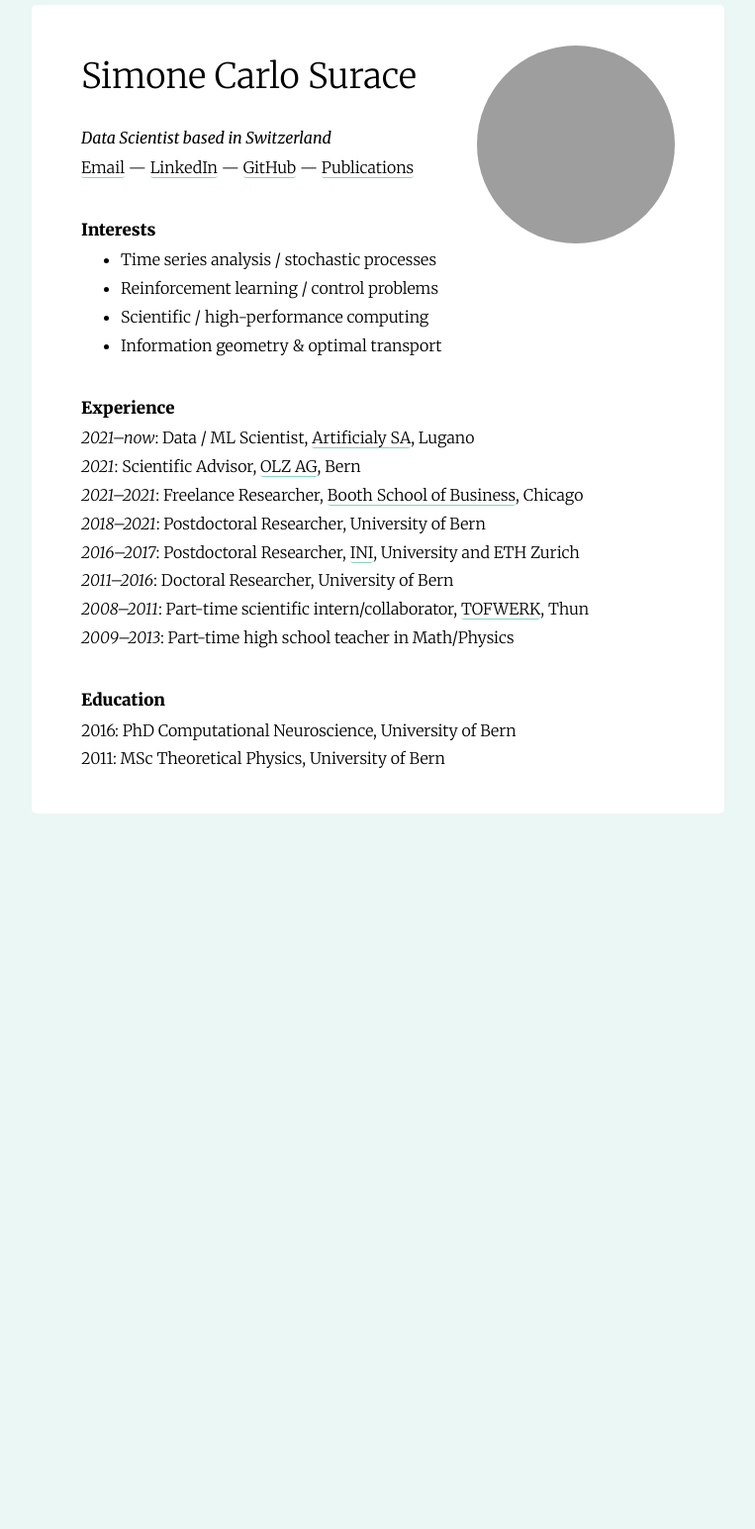
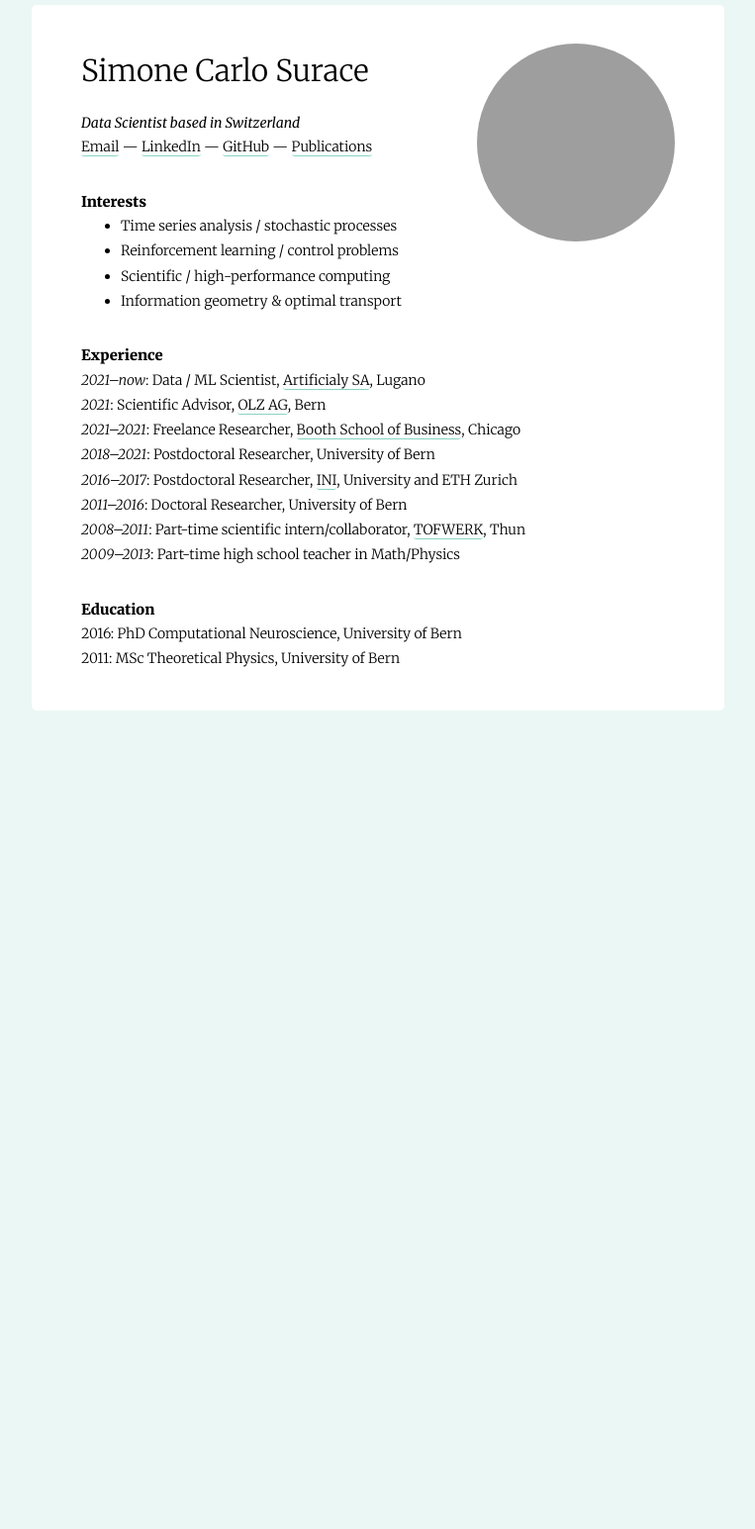
Before and after one commit to simsurace/simsurace.github.io, a Jekyll site: the page built from index.md, in a window 1280 px wide. Shown: the whole page at 99% size, without its empty margins (258-1021 px from the left). Built offline with Jekyll 4.4.1, drawn with Linux system fonts in a browser that asks for light colours; grey boxes are pictures that could not be loaded.

Commit message:
Change font sizes

```diff
--- a/styles/site.css
+++ b/styles/site.css
@@ -10,7 +10,7 @@ html {
 body {
   margin: 0 auto 0 auto;
   font-family: Merriweather,Montserrat,Georgia,Cambria,"Times New Roman",Times,serif;
-  font-size: 16px;
+  font-size: 14px;
   font-weight: lighter;
   line-height: 1.8;
   max-width: 700px;
@@ -40,7 +40,7 @@ h1, h2, h3, h4 {
   margin: 0;
 }
 h1 {
-  font-size: 35px;
+  font-size: 30px;
   font-weight: 300;
 }
 h2 {
```
